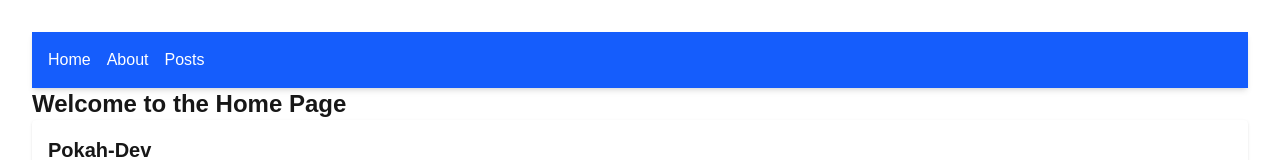
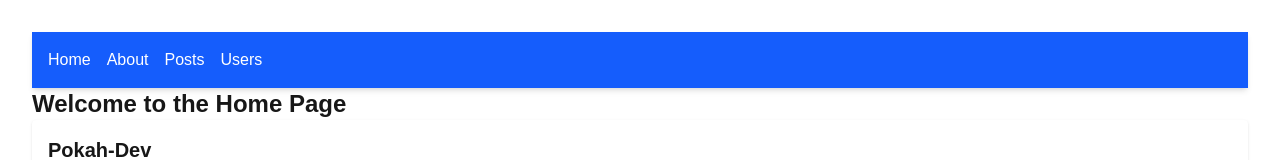
Before and after one commit to Pokah1/alx-project-0x02-setup, a Next.js app in the folder alx-project-0x02/: page /home in a window 1280 px wide. Shown: the top 160 px of the page. Built offline with nearby package versions, Linux system fonts and the light colour scheme.

Commit message:
Added Users Link to Header component

```diff
--- a/alx-project-0x02/components/layout/Header.tsx
+++ b/alx-project-0x02/components/layout/Header.tsx
@@ -8,6 +8,7 @@ const Header: React.FC = () =>{
         <Link href="/home" className="hover:underline">Home</Link>
         <Link href="/about" className="hover:underline">About</Link>
         <Link href="/posts" className="hover:underline">Posts</Link>
+        <Link href="/users" className="hover:underline">Users</Link>
       </nav>
     </header>
     )
```
